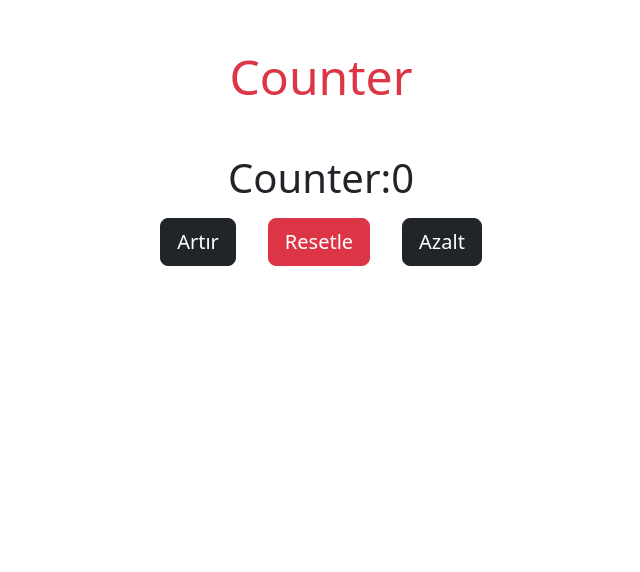
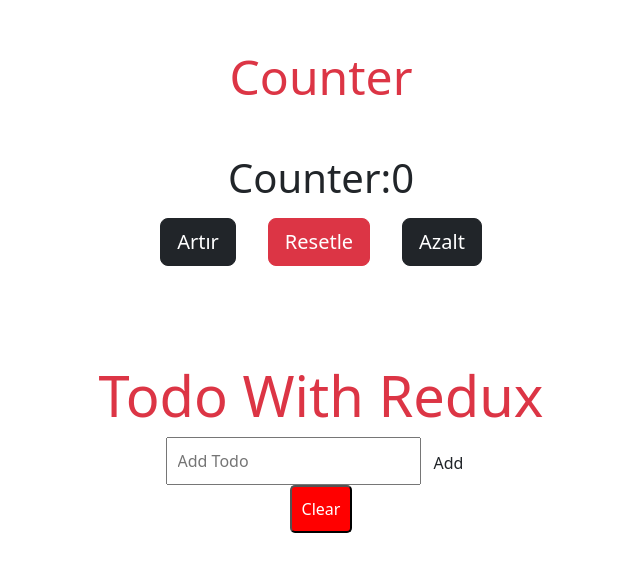
Before and after one commit to ismailyazici1988/redux-basic-todo-app, a React (Create React App) app: page / in a window 1280 px wide. Shown: the top 572 px of the page, without its empty margins (319-959 px from the left). Built offline with nearby package versions, Linux system fonts and the light colour scheme.

Commit message:
add todo template

```diff
--- a/src/App.js
+++ b/src/App.js
@@ -3,6 +3,7 @@
 import { Provider } from "react-redux";
 import Counter from "./components/Counter";
 import { store } from "./redux";
+import Todo from "./components/todo/Todo";
 // import { reducer } from "./redux";
 
 function App() {
@@ -12,6 +13,7 @@
     <div className="App">
       <Provider store={store}>
         <Counter />
+        <Todo />
       </Provider>
     </div>
   );
--- /dev/null
+++ b/src/components/todo/Todo.css
@@ -0,0 +1,45 @@
+.todo-input {
+  padding: 10px;
+  font-size: 1rem;
+}
+.add-button {
+  padding: 10px;
+  font-size: 1rem;
+  background-color: green;
+  color: white;
+}
+.ok-logo {
+  width: 40px;
+  margin: 10px;
+  cursor: pointer;
+}
+.todoText {
+  /* width: 75%; */
+  display: flex;
+  justify-content: center;
+  align-items: center;
+}
+.todo-list {
+  min-width: 400px;
+  display: flex;
+  justify-content: space-between;
+  padding: 10px;
+  margin: 10px;
+}
+.clear-wrapper {
+  display: flex;
+  justify-content: center;
+  align-items: center;
+}
+.clear-button {
+  padding: 10px;
+  font-size: 1rem;
+  background-color: red;
+  color: white;
+  border-radius: 5px;
+}
+.delete-logo {
+  width: 40px;
+  margin: 10px;
+  cursor: pointer;
+}
--- /dev/null
+++ b/src/components/todo/Todo.jsx
@@ -0,0 +1,16 @@
+import React from "react";
+import TodoInput from "./TodoInput";
+import TodoList from "./TodoList";
+import "./Todo.css";
+
+const Todo = () => {
+  return (
+    <div className="app my-5 py-5">
+      <h2 className="display-4 text-danger">Todo With Redux</h2>
+      <TodoInput />
+      <TodoList />
+    </div>
+  );
+};
+
+export default Todo;
--- /dev/null
+++ b/src/components/todo/TodoInput.jsx
@@ -0,0 +1,28 @@
+import { useState } from "react";
+
+const TodoInput = () => {
+  const [text, setText] = useState("");
+
+  const handleSubmit = (e) => {
+    e.preventDefault();
+
+    setText("");
+  };
+
+  return (
+    <form onSubmit={handleSubmit}>
+      <input
+        className="todo-input"
+        type="text"
+        placeholder="Add Todo"
+        value={text}
+        onChange={(e) => setText(e.target.value)}
+      />
+      <button type="submit" className="add-button btn">
+        Add
+      </button>
+    </form>
+  );
+};
+
+export default TodoInput;
--- /dev/null
+++ b/src/components/todo/TodoItem.jsx
@@ -0,0 +1,41 @@
+import React from "react";
+import okLogo from "../../assets/ok.png";
+import deleteLogo from "../../assets/delete.png";
+
+const TodoItem = ({ completed, text, id }) => {
+  const handleToggle = () => {};
+
+  const handleDelete = () => {};
+
+  const styled = {
+    textDecoration: completed ? "line-through" : "none",
+    backgroundColor: completed ? "#A9A9A9" : "orange",
+    borderRadius: "5px",
+  };
+
+  return (
+    <div style={styled} className="todo-list">
+      <h2 className="todoText">{text}</h2>
+      <div>
+        <span>
+          <img
+            src={okLogo}
+            className="ok-logo"
+            alt="ok logo"
+            onClick={handleToggle}
+          />
+        </span>
+        <span>
+          <img
+            src={deleteLogo}
+            className="delete-logo"
+            alt="delete logo"
+            onClick={handleDelete}
+          />
+        </span>
+      </div>
+    </div>
+  );
+};
+
+export default TodoItem;
--- /dev/null
+++ b/src/components/todo/TodoList.jsx
@@ -0,0 +1,22 @@
+import TodoItem from "./TodoItem";
+
+const TodoList = () => {
+  const handleClearList = () => {};
+
+  return (
+    <div>
+      <div>
+        {[].map((todo) => (
+          <TodoItem key={todo.id} {...todo} />
+        ))}
+      </div>
+      <div className="clear-wrapper">
+        <button onClick={handleClearList} className="clear-button">
+          Clear
+        </button>
+      </div>
+    </div>
+  );
+};
+
+export default TodoList;
```
Also changed, not shown: src/assets/delete.png (added), src/assets/ok.png (added).
